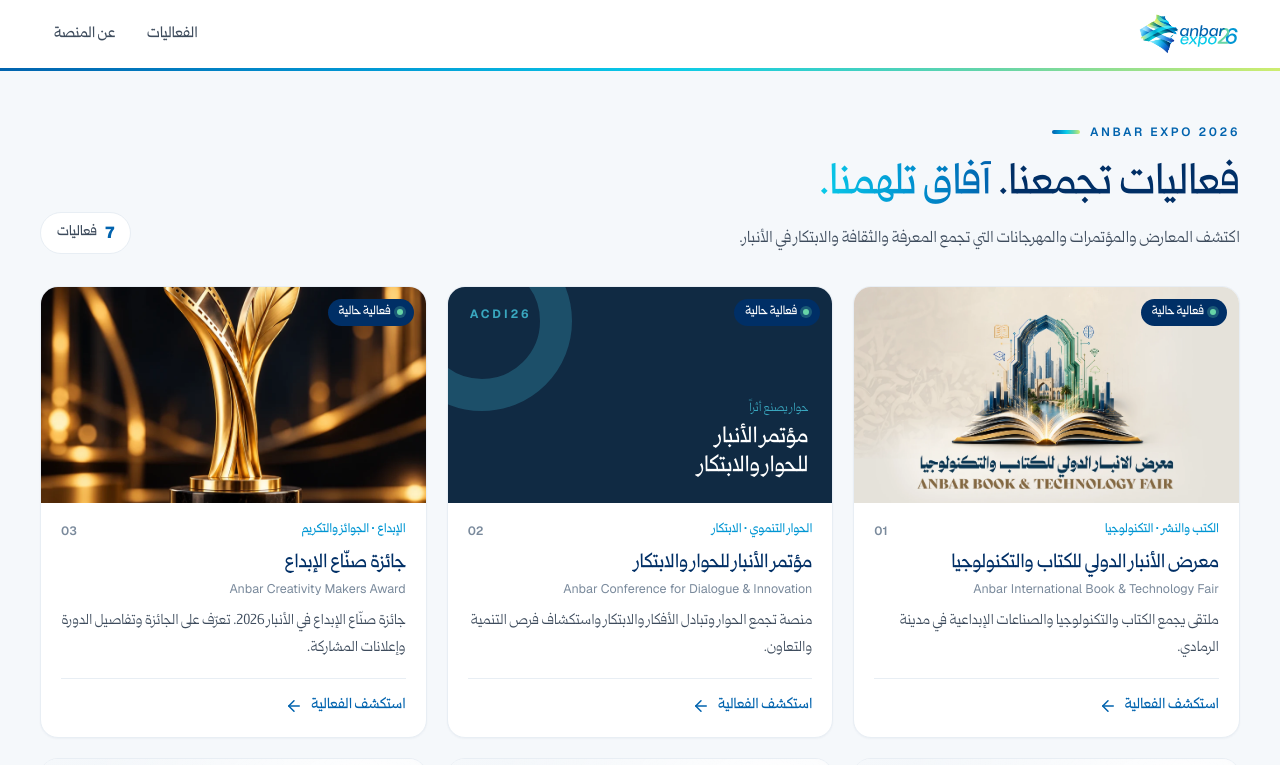
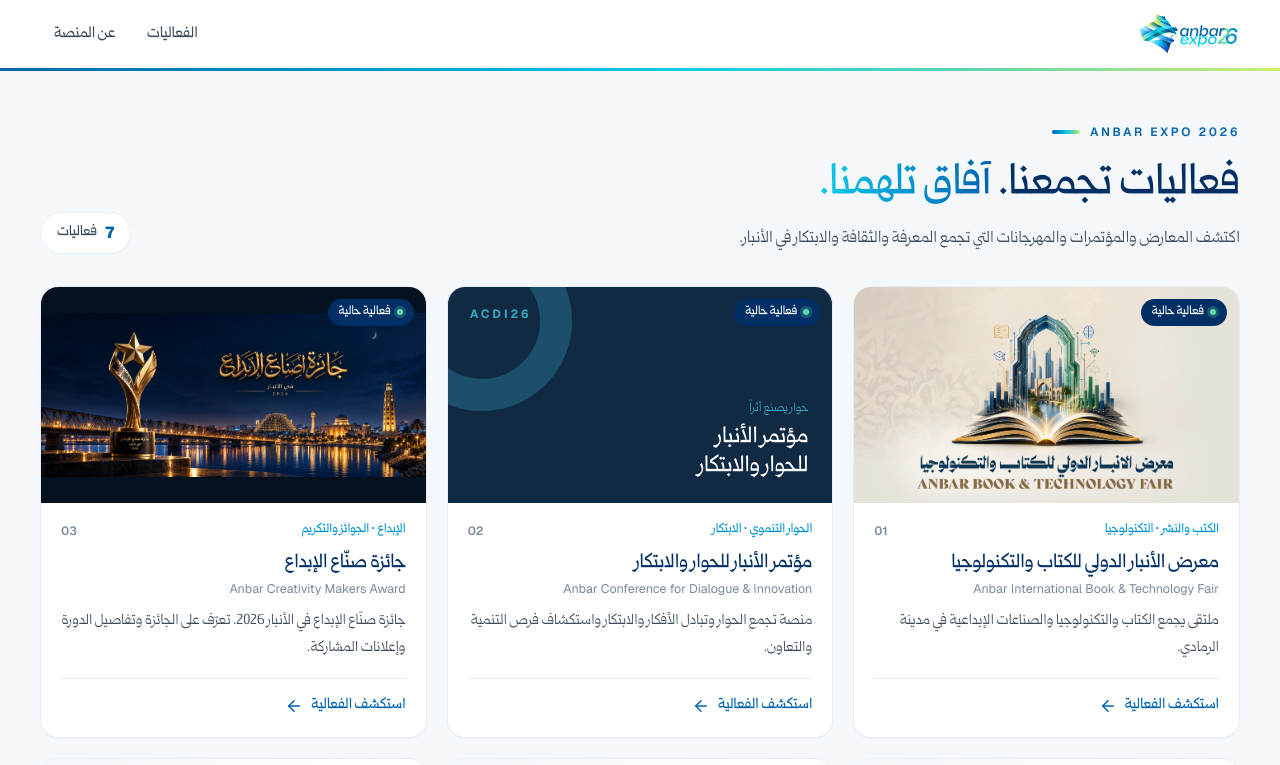
Before and after one commit to sufyanaser/anbar-expo, a Next.js app: page / in a window 1280 px wide. Shown: the top 765 px of the page. Built offline with nearby package versions, Linux system fonts and the light colour scheme.

Commit message:
fix(ACMA26): show complete award artwork in directory card
Use the approved panoramic trophy and calligraphy composition. Contain only the ACMA26 directory image and prevent hover cropping; preserve other event cards.

```diff
--- a/src/components/events/directory-event-card.module.css
+++ b/src/components/events/directory-event-card.module.css
@@ -84,6 +84,15 @@
 }
 .isActive:hover .image {
   transform: scale(1.03);
+}
+.awardMedia {
+  background: #061120;
+}
+.awardMedia .image {
+  object-fit: contain;
+}
+.isActive:hover .awardMedia .image {
+  transform: none;
 }
 
 .badgeActive,
--- a/src/components/events/directory-event-card.tsx
+++ b/src/components/events/directory-event-card.tsx
@@ -82,7 +82,9 @@
 
   const content = (
     <>
-      <div className={s.media}>
+      <div
+        className={`${s.media} ${event.id === "acma26" ? s.awardMedia : ""}`}
+      >
         <Visual visual={event.visual} title={event.titleAr} eager={index < 2} />
         <span className={active ? s.badgeActive : s.badgeSoon}>
           {active ? <i className={s.pulse} aria-hidden="true" /> : null}
--- a/src/data/events.ts
+++ b/src/data/events.ts
@@ -11,10 +11,10 @@
     visualIdentity: "acma26",
     href: "/ACMA26",
     cardImage: {
-      src: "/brand/acma26/card.webp",
-      width: 880,
-      height: 1100,
-      alt: "مجسّم جائزة صنّاع الإبداع في الأنبار 2026",
+      src: "/brand/acma26/hero-panorama.webp",
+      width: 1918,
+      height: 820,
+      alt: "جائزة صنّاع الإبداع 2026: الدرع والمخطوطة ومعالم الأنبار",
     },
     descriptionAr:
       "تعرّف على جائزة صنّاع الإبداع في الأنبار، وتفاصيل الدورة وإعلانات المشاركة.",
```
